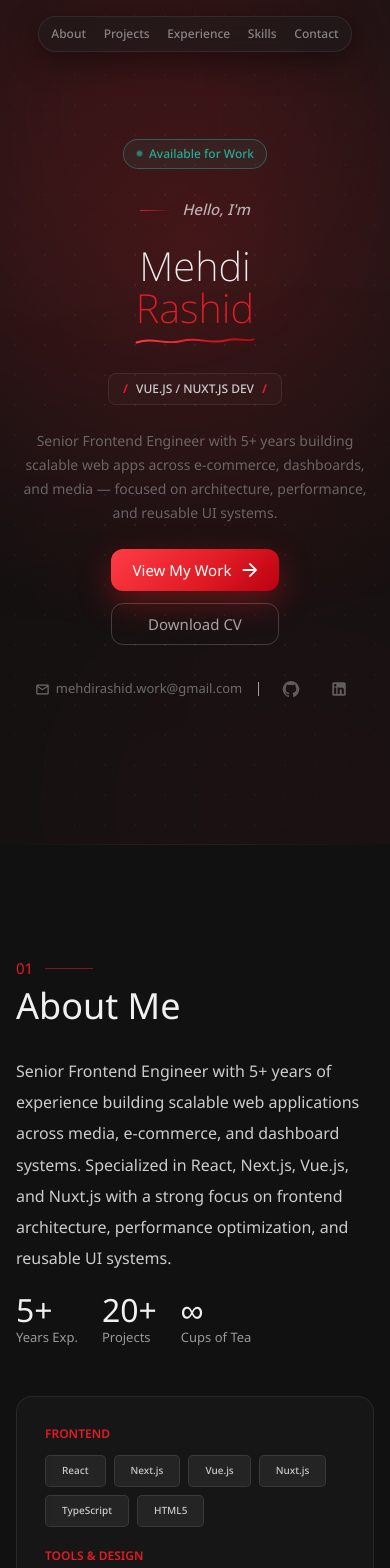
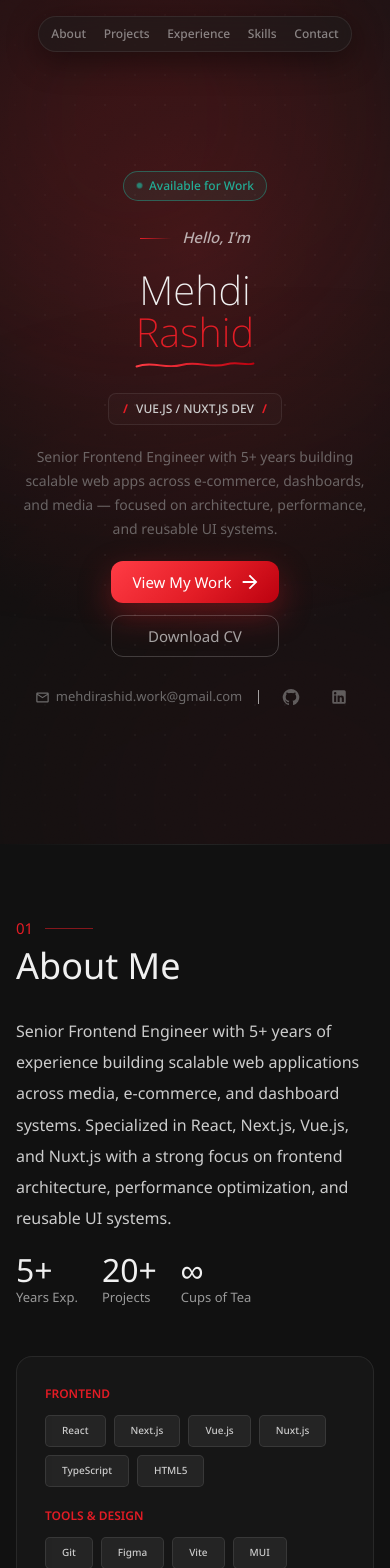
Before and after one commit to mhdirake/black-five, a Next.js app: page / in a window 390 px wide. Shown: the top 1568 px of the page. Built offline with nearby package versions, Linux system fonts and the light colour scheme; no server answers; a web font is replaced by a local one.

Commit message:
Fixed issue of responsive

```diff
--- a/app/(main)/_components/AboutSection/style.js
+++ b/app/(main)/_components/AboutSection/style.js
@@ -6,6 +6,10 @@ import { alpha } from "@mui/material/styles";
 export const AboutRoot = styled(Box)(({ theme }) => ({
   position: "relative",
   padding: theme.spacing(14, 0),
+
+  [theme.breakpoints.down("sm")]: {
+    padding: theme.spacing(9, 0),
+  },
   background: theme.palette.background.default,
 
   "&::before": {
--- a/app/(main)/_components/BlogSection/style.js
+++ b/app/(main)/_components/BlogSection/style.js
@@ -6,6 +6,10 @@ import { alpha } from "@mui/material/styles";
 export const BlogRoot = styled(Box)(({ theme }) => ({
   position: "relative",
   padding: theme.spacing(14, 0),
+
+  [theme.breakpoints.down("sm")]: {
+    padding: theme.spacing(9, 0),
+  },
   background: theme.palette.background.default,
 
   "&::before": {
--- a/app/(main)/_components/ContactSection/style.js
+++ b/app/(main)/_components/ContactSection/style.js
@@ -6,6 +6,10 @@ import { alpha } from "@mui/material/styles";
 export const ContactRoot = styled(Box)(({ theme }) => ({
   position: "relative",
   padding: theme.spacing(14, 0),
+
+  [theme.breakpoints.down("sm")]: {
+    padding: theme.spacing(9, 0),
+  },
   overflow: "hidden",
   background: theme.palette.background.default,
 
--- a/app/(main)/_components/ExperienceSection/style.js
+++ b/app/(main)/_components/ExperienceSection/style.js
@@ -6,6 +6,10 @@ import { alpha } from "@mui/material/styles";
 export const ExperienceRoot = styled(Box)(({ theme }) => ({
   position: "relative",
   padding: theme.spacing(14, 0),
+
+  [theme.breakpoints.down("sm")]: {
+    padding: theme.spacing(9, 0),
+  },
   background: theme.palette.background.default,
 
   "&::before": {
--- a/app/(main)/_components/HeroSection/style.js
+++ b/app/(main)/_components/HeroSection/style.js
@@ -11,7 +11,7 @@ const noiseSvg = encodeURIComponent(
 
 export const HeroRoot = styled(Box)(({ theme }) => ({
   position: "relative",
-  minHeight: "100vh",
+  minHeight: "var(--app-height, 100vh)",
   display: "flex",
   alignItems: "center",
   overflow: "hidden",
@@ -99,10 +99,14 @@ export const BlobRight = styled(Box)(({ theme }) => ({
   "@media (prefers-reduced-motion: reduce)": { animation: "none" },
 }));
 
-export const HeroContainer = styled(Container)({
+export const HeroContainer = styled(Container)(({ theme }) => ({
   position: "relative",
   zIndex: 1,
-});
+  [theme.breakpoints.down("sm")]: {
+    paddingTop: theme.spacing(9),
+    paddingBottom: theme.spacing(4),
+  },
+}));
 
 export const HeroContent = styled(Stack)(({ theme }) => ({
   alignItems: "center",
@@ -114,6 +118,9 @@ export const HeroContent = styled(Stack)(({ theme }) => ({
     alignItems: "flex-start",
     textAlign: "start",
     margin: 0,
+  },
+  [theme.breakpoints.down("sm")]: {
+    gap: theme.spacing(2.5),
   },
 }));
 
--- a/app/(main)/_components/ProjectsSection/style.js
+++ b/app/(main)/_components/ProjectsSection/style.js
@@ -6,6 +6,10 @@ import { alpha } from "@mui/material/styles";
 export const ProjectsRoot = styled(Box)(({ theme }) => ({
   position: "relative",
   padding: theme.spacing(14, 0),
+
+  [theme.breakpoints.down("sm")]: {
+    padding: theme.spacing(9, 0),
+  },
   background: theme.palette.background.default,
 
   "&::before": {
--- a/app/(main)/_components/SkillsSection/style.js
+++ b/app/(main)/_components/SkillsSection/style.js
@@ -6,6 +6,10 @@ import { alpha } from "@mui/material/styles";
 export const SkillsRoot = styled(Box)(({ theme }) => ({
   position: "relative",
   padding: theme.spacing(14, 0),
+
+  [theme.breakpoints.down("sm")]: {
+    padding: theme.spacing(9, 0),
+  },
   background: theme.palette.background.default,
 
   "&::before": {
```
